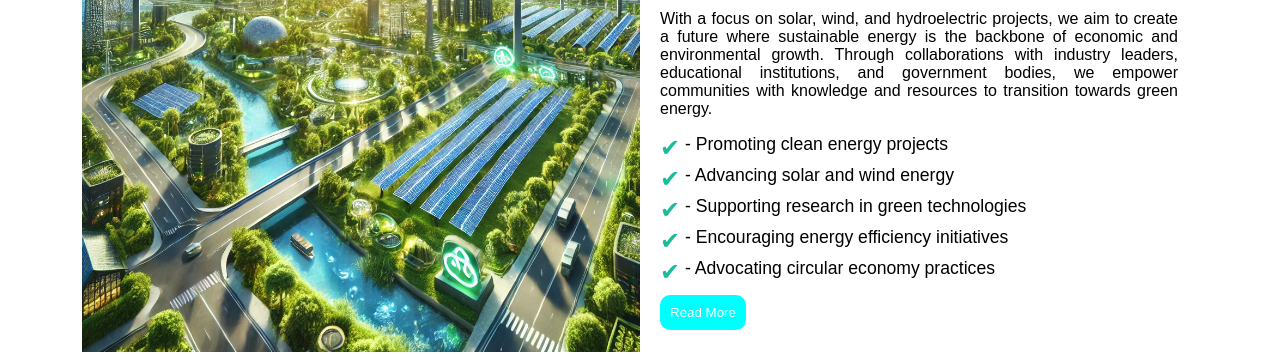
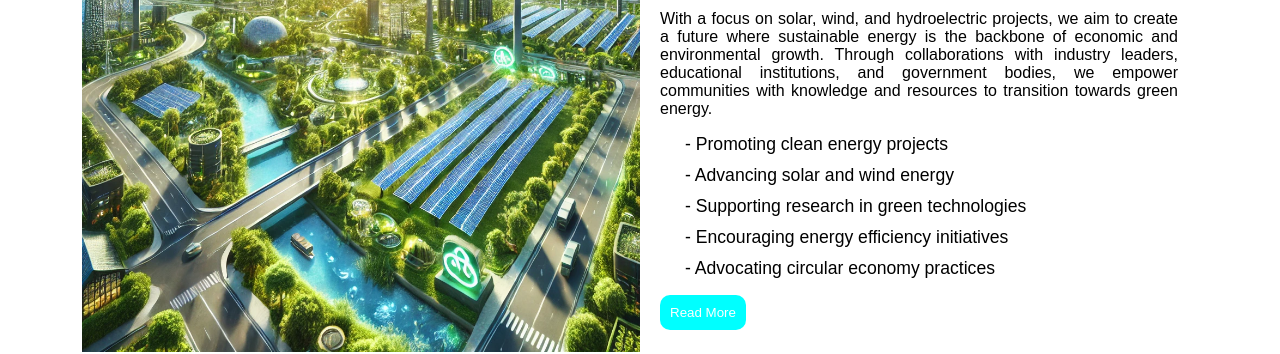
Before and after one commit to Vamshikrishna779/Green-Energy-Hub, a plain HTML site: page index.html in a window 1280 px wide. Shown: the part 1340-1694 px from the top of the page. Drawn offline with Linux system fonts and the light colour scheme.

Commit message:
Update styles.css

```diff
--- a/assets/css/styles.css
+++ b/assets/css/styles.css
@@ -253,7 +253,7 @@ nav {
 
 /* Checkmark Icon */
 .about-content ul li::before {
-    content: "✔";
+/*     content: "✔"; */
     position: absolute;
     left: 0;
     color: #1ABC9C;
```
